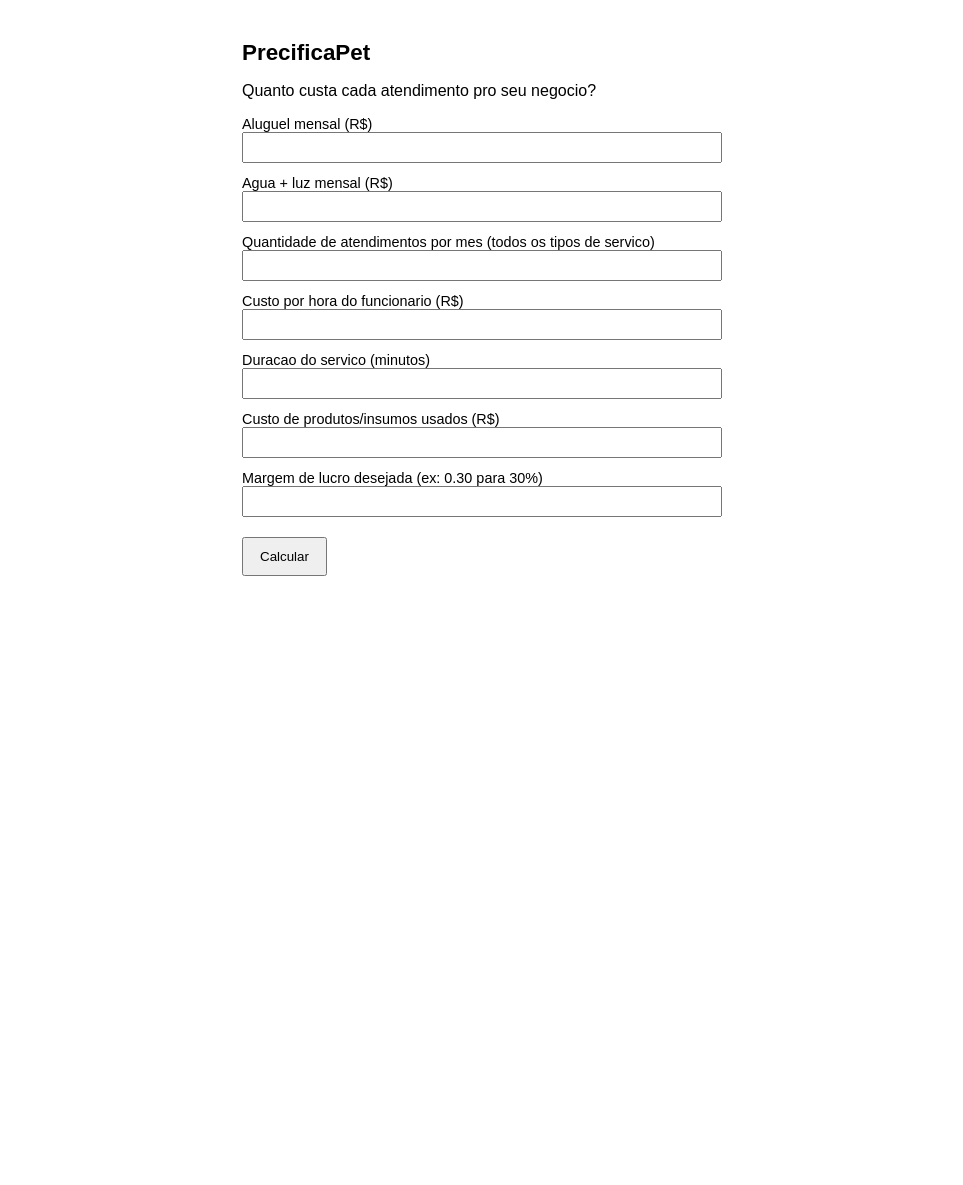
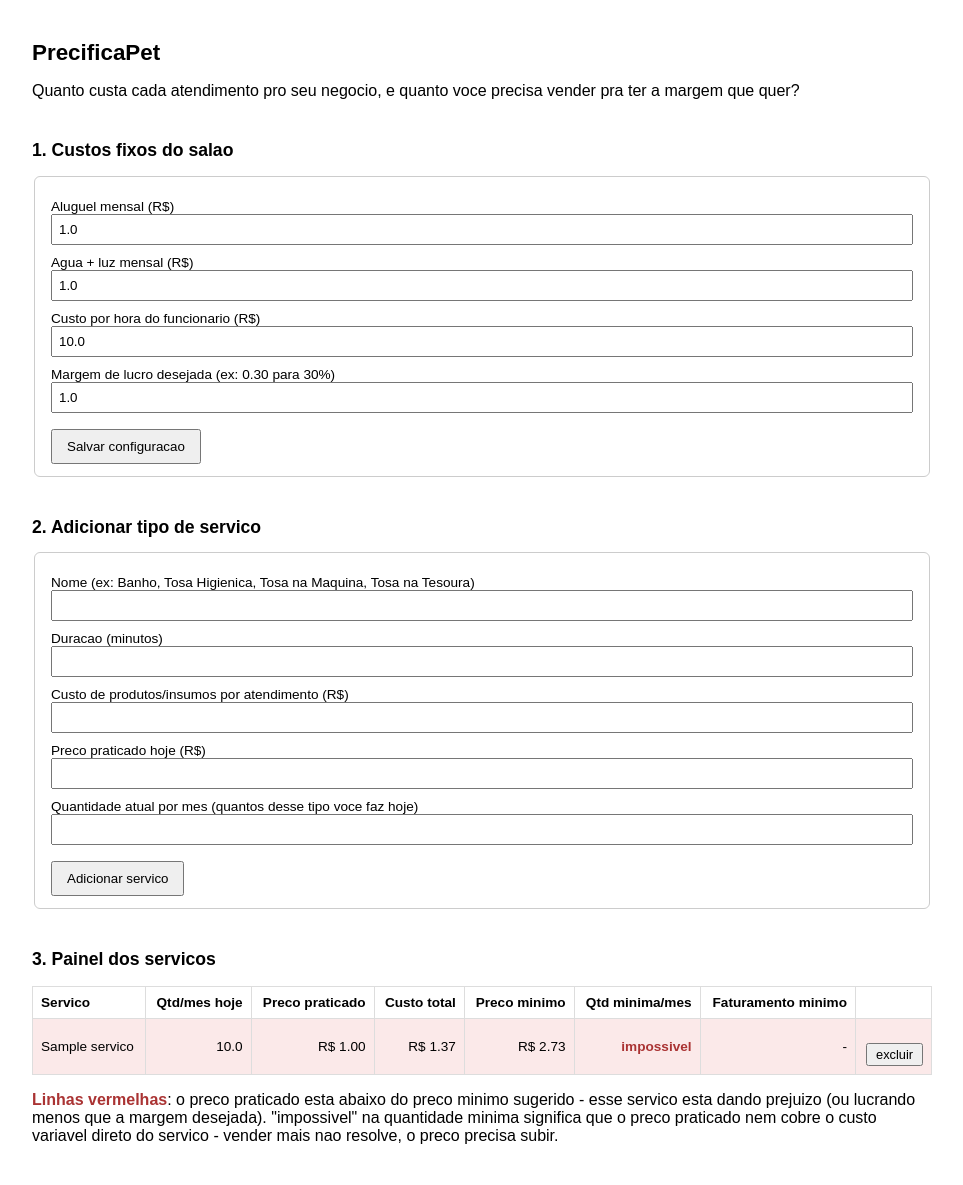
Before and after one commit to andersonesteticadog-max/precifica-pet, a Flask app: page / in a window 1280 px wide. Shown: the whole page, without its empty margins (158-1121 px from the left). Before the commit the page ends 576 px from the top, so only its background shows below. Run offline with Flask 3, Linux system fonts and the light colour scheme; tables that the repository leaves empty hold one stand-in row (values such as "Sample post").

Commit message:
Cadastro de multiplos servicos com SQLite + quantidade/faturamento minimo (Fase 3)
O salao passa a cadastrar varios tipos de servico (banho, tosa higienica,
tosa na maquina, tosa na tesoura...), cada um com sua propria duracao,
custo de produtos/insumos, preco praticado e volume atual mensal,
persistidos em SQLite (src/precificapet/db.py).

calculo.py foi reescrito (calcular_todos): agora o custo fixo e' rateado
proporcionalmente as horas reais de atendimento de CADA tipo somadas -
volta a fazer diferenca de verdade agora que existe mais de um tipo de
servico pra comparar (na Fase 2, com um unico tipo, isso tinha colapsado
numa divisao simples).

Alem do custo, cada servico agora mostra quantidade minima e faturamento
minimo por mes: assumindo hipoteticamente que o salao vivesse so daquele
servico, quantas vendas seriam necessarias pra cobrir o custo fixo total
do negocio e bater a margem de lucro desejada, dado o preco praticado.
Quando o preco nem cobre o custo variavel direto, mostra "impossivel" em
vez de um numero sem sentido.

O painel (app.py + templates/index.html) reune configuracao do salao,
cadastro de servicos e uma tabela colorida (verde = lucrativo, vermelho =
prejuizo) comparando preco praticado com preco minimo sugerido.

cli.py removido - testava um unico calculo isolado, o que nao faz mais
sentido com varios servicos persistidos; app.py vira a unica interface.

Testado ao vivo via curl: configuracao salva, dois servicos cadastrados
(um lucrativo, um com preco abaixo do custo variavel), calculo batendo
com conta manual, servico com prejuizo corretamente marcado "impossivel",
exclusao de servico funcionando.

```diff
--- a/app.py
+++ b/app.py
@@ -1,27 +1,50 @@
 import sys
 sys.path.insert(0, "src")
 
-from flask import Flask, render_template, request
+from flask import Flask, redirect, render_template, request, url_for
 
-from precificapet.calculo import calcular_custo_servico
+from precificapet import db
+from precificapet.calculo import calcular_todos
 
 app = Flask(__name__)
+db.inicializar()
 
 
-@app.route("/", methods=["GET", "POST"])
+@app.route("/")
 def index():
-    resultado = None
-    if request.method == "POST":
-        resultado = calcular_custo_servico(
-            aluguel_mensal=float(request.form["aluguel_mensal"]),
-            agua_luz_mensal=float(request.form["agua_luz_mensal"]),
-            quantidade_atendimentos_mes=float(request.form["quantidade_atendimentos_mes"]),
-            valor_hora_funcionario=float(request.form["valor_hora_funcionario"]),
-            duracao_servico_min=float(request.form["duracao_servico_min"]),
-            custo_produtos_insumos=float(request.form["custo_produtos_insumos"]),
-            margem_lucro_desejada=float(request.form["margem_lucro_desejada"]),
-        )
-    return render_template("index.html", resultado=resultado)
+    config = db.obter_configuracao()
+    servicos = db.listar_servicos()
+    resultados = calcular_todos(config, servicos) if config else []
+    return render_template("index.html", config=config, resultados=resultados)
+
+
+@app.route("/configuracao", methods=["POST"])
+def salvar_configuracao():
+    db.salvar_configuracao(
+        aluguel_mensal=float(request.form["aluguel_mensal"]),
+        agua_luz_mensal=float(request.form["agua_luz_mensal"]),
+        valor_hora_funcionario=float(request.form["valor_hora_funcionario"]),
+        margem_lucro_desejada=float(request.form["margem_lucro_desejada"]),
+    )
+    return redirect(url_for("index"))
+
+
+@app.route("/servicos", methods=["POST"])
+def adicionar_servico():
+    db.adicionar_servico(
+        nome=request.form["nome"],
+        duracao_min=float(request.form["duracao_min"]),
+        custo_produtos_insumos=float(request.form["custo_produtos_insumos"]),
+        preco_praticado=float(request.form["preco_praticado"]),
+        quantidade_atual_mes=float(request.form["quantidade_atual_mes"]),
+    )
+    return redirect(url_for("index"))
+
+
+@app.route("/servicos/<int:servico_id>/excluir", methods=["POST"])
+def excluir_servico(servico_id):
+    db.excluir_servico(servico_id)
+    return redirect(url_for("index"))
 
 
 if __name__ == "__main__":
--- /dev/null
+++ b/src/precificapet/db.py
@@ -0,0 +1,82 @@
+import sqlite3
+
+DB_PATH = "precificapet.db"
+
+SCHEMA = """
+CREATE TABLE IF NOT EXISTS configuracao (
+    id INTEGER PRIMARY KEY CHECK (id = 1),
+    aluguel_mensal REAL NOT NULL,
+    agua_luz_mensal REAL NOT NULL,
+    valor_hora_funcionario REAL NOT NULL,
+    margem_lucro_desejada REAL NOT NULL
+);
+
+CREATE TABLE IF NOT EXISTS servicos (
+    id INTEGER PRIMARY KEY AUTOINCREMENT,
+    nome TEXT NOT NULL,
+    duracao_min REAL NOT NULL,
+    custo_produtos_insumos REAL NOT NULL,
+    preco_praticado REAL NOT NULL,
+    quantidade_atual_mes REAL NOT NULL
+);
+"""
+
+
+def conectar():
+    conn = sqlite3.connect(DB_PATH)
+    conn.row_factory = sqlite3.Row
+    return conn
+
+
+def inicializar():
+    conn = conectar()
+    conn.executescript(SCHEMA)
+    conn.commit()
+    conn.close()
+
+
+def obter_configuracao():
+    conn = conectar()
+    linha = conn.execute("SELECT * FROM configuracao WHERE id = 1").fetchone()
+    conn.close()
+    return dict(linha) if linha else None
+
+
+def salvar_configuracao(aluguel_mensal, agua_luz_mensal, valor_hora_funcionario, margem_lucro_desejada):
+    conn = conectar()
+    conn.execute(
+        "INSERT INTO configuracao (id, aluguel_mensal, agua_luz_mensal, valor_hora_funcionario, "
+        "margem_lucro_desejada) VALUES (1, ?, ?, ?, ?) "
+        "ON CONFLICT(id) DO UPDATE SET aluguel_mensal = excluded.aluguel_mensal, "
+        "agua_luz_mensal = excluded.agua_luz_mensal, "
+        "valor_hora_funcionario = excluded.valor_hora_funcionario, "
+        "margem_lucro_desejada = excluded.margem_lucro_desejada",
+        (aluguel_mensal, agua_luz_mensal, valor_hora_funcionario, margem_lucro_desejada),
+    )
+    conn.commit()
+    conn.close()
+
+
+def listar_servicos():
+    conn = conectar()
+    linhas = conn.execute("SELECT * FROM servicos ORDER BY id").fetchall()
+    conn.close()
+    return [dict(linha) for linha in linhas]
+
+
+def adicionar_servico(nome, duracao_min, custo_produtos_insumos, preco_praticado, quantidade_atual_mes):
+    conn = conectar()
+    conn.execute(
+        "INSERT INTO servicos (nome, duracao_min, custo_produtos_insumos, preco_praticado, "
+        "quantidade_atual_mes) VALUES (?, ?, ?, ?, ?)",
+        (nome, duracao_min, custo_produtos_insumos, preco_praticado, quantidade_atual_mes),
+    )
+    conn.commit()
+    conn.close()
+
+
+def excluir_servico(servico_id):
+    conn = conectar()
+    conn.execute("DELETE FROM servicos WHERE id = ?", (servico_id,))
+    conn.commit()
+    conn.close()
--- a/templates/index.html
+++ b/templates/index.html
@@ -4,53 +4,121 @@
     <meta charset="utf-8">
     <title>PrecificaPet</title>
     <style>
-        body { font-family: sans-serif; max-width: 480px; margin: 40px auto; padding: 0 16px; }
+        body { font-family: sans-serif; max-width: 900px; margin: 40px auto; padding: 0 16px; }
         h1 { font-size: 1.4rem; }
-        label { display: block; margin-top: 12px; font-size: 0.9rem; }
+        h2 { font-size: 1.1rem; margin-top: 40px; }
+        fieldset { border: 1px solid #ccc; border-radius: 6px; padding: 12px 16px; margin-top: 10px; }
+        label { display: block; margin-top: 10px; font-size: 0.85rem; }
         input { width: 100%; padding: 6px; box-sizing: border-box; }
-        button { margin-top: 20px; padding: 10px 16px; }
-        .resultado { margin-top: 30px; padding: 16px; background: #f0f0f0; border-radius: 6px; }
-        .resultado p { margin: 6px 0; }
-        .destaque { font-weight: bold; font-size: 1.1rem; }
+        button { margin-top: 16px; padding: 8px 14px; cursor: pointer; }
+        table { width: 100%; border-collapse: collapse; margin-top: 16px; font-size: 0.85rem; }
+        th, td { border: 1px solid #ddd; padding: 8px; text-align: right; }
+        th:first-child, td:first-child { text-align: left; }
+        tr.lucrativo { background: #e8f7ec; }
+        tr.prejuizo { background: #fbe9e9; }
+        .aviso { color: #a33; font-weight: bold; }
+        .excluir { padding: 2px 8px; font-size: 0.8rem; }
     </style>
 </head>
 <body>
     <h1>PrecificaPet</h1>
-    <p>Quanto custa cada atendimento pro seu negocio?</p>
+    <p>Quanto custa cada atendimento pro seu negocio, e quanto voce precisa vender pra ter a margem que quer?</p>
 
-    <form method="post">
+    <h2>1. Custos fixos do salao</h2>
+    <form method="post" action="{{ url_for('salvar_configuracao') }}">
+        <fieldset>
             <label>Aluguel mensal (R$)
-            <input type="number" step="0.01" name="aluguel_mensal" required>
+                <input type="number" step="0.01" name="aluguel_mensal"
+                       value="{{ config.aluguel_mensal if config else '' }}" required>
             </label>
             <label>Agua + luz mensal (R$)
-            <input type="number" step="0.01" name="agua_luz_mensal" required>
-        </label>
-        <label>Quantidade de atendimentos por mes (todos os tipos de servico)
-            <input type="number" step="1" name="quantidade_atendimentos_mes" required>
+                <input type="number" step="0.01" name="agua_luz_mensal"
+                       value="{{ config.agua_luz_mensal if config else '' }}" required>
             </label>
             <label>Custo por hora do funcionario (R$)
-            <input type="number" step="0.01" name="valor_hora_funcionario" required>
+                <input type="number" step="0.01" name="valor_hora_funcionario"
+                       value="{{ config.valor_hora_funcionario if config else '' }}" required>
             </label>
-        <label>Duracao do servico (minutos)
-            <input type="number" step="1" name="duracao_servico_min" required>
+            <label>Margem de lucro desejada (ex: 0.30 para 30%)
+                <input type="number" step="0.01" name="margem_lucro_desejada"
+                       value="{{ config.margem_lucro_desejada if config else '' }}" required>
             </label>
-        <label>Custo de produtos/insumos usados (R$)
+            <button type="submit">Salvar configuracao</button>
+        </fieldset>
+    </form>
+
+    <h2>2. Adicionar tipo de servico</h2>
+    <form method="post" action="{{ url_for('adicionar_servico') }}">
+        <fieldset>
+            <label>Nome (ex: Banho, Tosa Higienica, Tosa na Maquina, Tosa na Tesoura)
+                <input type="text" name="nome" required>
+            </label>
+            <label>Duracao (minutos)
+                <input type="number" step="1" name="duracao_min" required>
+            </label>
+            <label>Custo de produtos/insumos por atendimento (R$)
                 <input type="number" step="0.01" name="custo_produtos_insumos" required>
             </label>
-        <label>Margem de lucro desejada (ex: 0.30 para 30%)
-            <input type="number" step="0.01" name="margem_lucro_desejada" required>
+            <label>Preco praticado hoje (R$)
+                <input type="number" step="0.01" name="preco_praticado" required>
             </label>
-        <button type="submit">Calcular</button>
+            <label>Quantidade atual por mes (quantos desse tipo voce faz hoje)
+                <input type="number" step="1" name="quantidade_atual_mes" required>
+            </label>
+            <button type="submit">Adicionar servico</button>
+        </fieldset>
     </form>
 
-    {% if resultado %}
-    <div class="resultado">
-        <p>Custo fixo rateado: R$ {{ "%.2f"|format(resultado.custo_fixo_rateado) }}</p>
-        <p>Custo de mao de obra: R$ {{ "%.2f"|format(resultado.custo_mao_de_obra) }}</p>
-        <p>Custo de produtos/insumos: R$ {{ "%.2f"|format(resultado.custo_produtos_insumos) }}</p>
-        <p class="destaque">Custo total do atendimento: R$ {{ "%.2f"|format(resultado.custo_total) }}</p>
-        <p class="destaque">Preco minimo sugerido: R$ {{ "%.2f"|format(resultado.preco_minimo_sugerido) }}</p>
-    </div>
+    <h2>3. Painel dos servicos</h2>
+    {% if not config %}
+        <p class="aviso">Preencha a configuracao do salao (passo 1) primeiro.</p>
+    {% elif not resultados %}
+        <p>Nenhum servico cadastrado ainda.</p>
+    {% else %}
+    <table>
+        <tr>
+            <th>Servico</th>
+            <th>Qtd/mes hoje</th>
+            <th>Preco praticado</th>
+            <th>Custo total</th>
+            <th>Preco minimo</th>
+            <th>Qtd minima/mes</th>
+            <th>Faturamento minimo</th>
+            <th></th>
+        </tr>
+        {% for r in resultados %}
+        <tr class="{{ 'prejuizo' if r.preco_praticado < r.preco_minimo_sugerido else 'lucrativo' }}">
+            <td>{{ r.nome }}</td>
+            <td>{{ r.quantidade_atual_mes }}</td>
+            <td>R$ {{ "%.2f"|format(r.preco_praticado) }}</td>
+            <td>R$ {{ "%.2f"|format(r.custo_total) }}</td>
+            <td>R$ {{ "%.2f"|format(r.preco_minimo_sugerido) }}</td>
+            <td>
+                {% if r.quantidade_minima is not none %}
+                    {{ r.quantidade_minima }}
+                {% else %}
+                    <span class="aviso">impossivel</span>
+                {% endif %}
+            </td>
+            <td>
+                {% if r.faturamento_minimo is not none %}
+                    R$ {{ "%.2f"|format(r.faturamento_minimo) }}
+                {% else %}
+                    -
+                {% endif %}
+            </td>
+            <td>
+                <form method="post" action="{{ url_for('excluir_servico', servico_id=r.id) }}">
+                    <button class="excluir" type="submit">excluir</button>
+                </form>
+            </td>
+        </tr>
+        {% endfor %}
+    </table>
+    <p><span class="aviso">Linhas vermelhas</span>: o preco praticado esta abaixo do preco minimo sugerido -
+       esse servico esta dando prejuizo (ou lucrando menos que a margem desejada).
+       "impossivel" na quantidade minima significa que o preco praticado nem cobre o custo
+       variavel direto do servico - vender mais nao resolve, o preco precisa subir.</p>
     {% endif %}
 </body>
 </html>
```
Also changed, not shown: cli.py (deleted, +0 -49 lines), src/precificapet/calculo.py (+62 -31 lines), 1 other file. Lines whose indentation alone changed are shown as unchanged.
